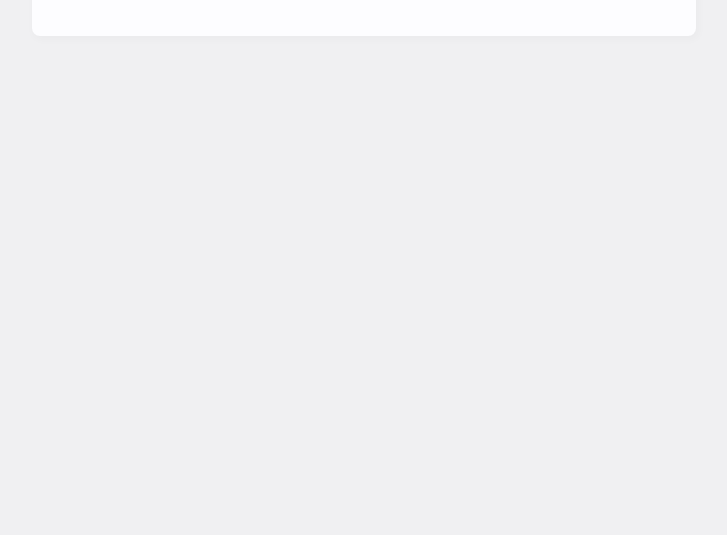
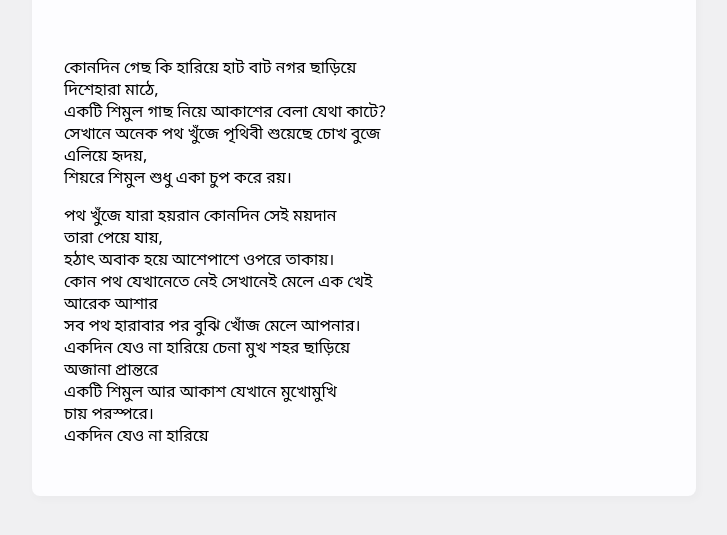
Before and after one commit to sivahqpw/mssocj, a plain HTML site: page hariye.html in a window 1280 px wide. Shown: the part 241-776 px from the top of the page, without its empty margins (276-1003 px from the left). Drawn offline with nearby package versions, Linux system fonts and the light colour scheme.

Commit message:
Update hariye.html

```diff
--- a/hariye.html
+++ b/hariye.html
@@ -72,7 +72,9 @@
   <audio controls autoplay loop>
     <source src="https://ms.socj.info/hariye.mp3" type="audio/mpeg">
   </audio>
-
+        <p>&nbsp;</p>
+<p>কোনদিন গেছ কি হারিয়ে হাট বাট নগর ছাড়িয়ে<br />দিশেহারা মাঠে, <br />একটি শিমুল গাছ নিয়ে আকাশের বেলা যেথা কাটে?<br />সেখানে অনেক পথ খুঁজে পৃথিবী শুয়েছে চোখ বুজে<br />এলিয়ে হৃদয়,<br />শিয়রে শিমুল শুধু একা চুপ করে রয়।</p>
+<p>পথ খুঁজে যারা হয়রান কোনদিন সেই ময়দান<br />তারা পেয়ে যায়,<br />হঠাৎ অবাক হয়ে আশেপাশে ওপরে তাকায়।<br />কোন পথ যেখানেতে নেই সেখানেই মেলে এক খেই<br />আরেক আশার<br />সব পথ হারাবার পর বুঝি খোঁজ মেলে আপনার।<br />একদিন যেও না হারিয়ে চেনা মুখ শহর ছাড়িয়ে<br />অজানা প্রান্তরে<br />একটি শিমুল আর আকাশ যেখানে মুখোমুখি<br />চায় পরস্পরে।<br />একদিন যেও না হারিয়ে</p>
     </div>
 </body>
 </html>
```
